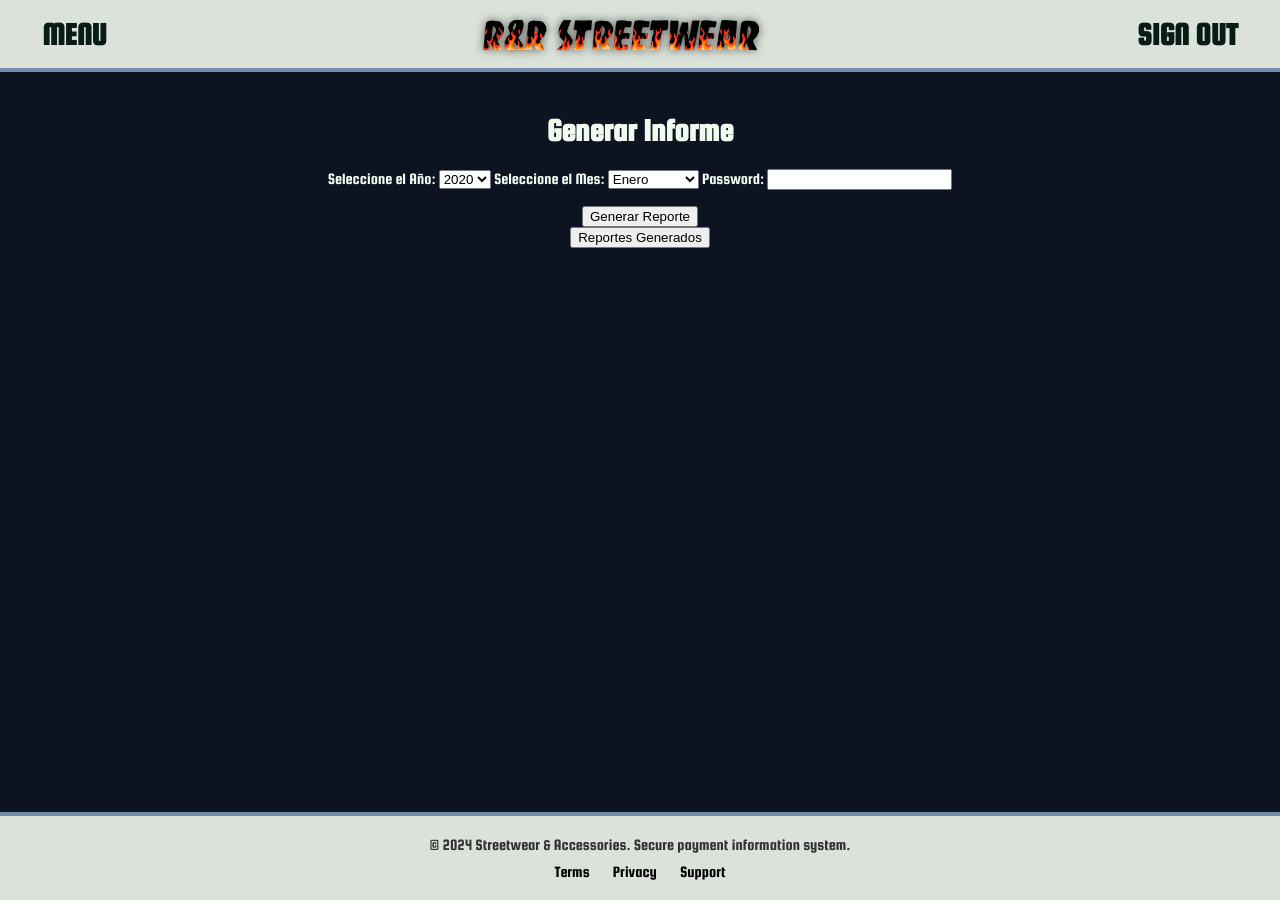
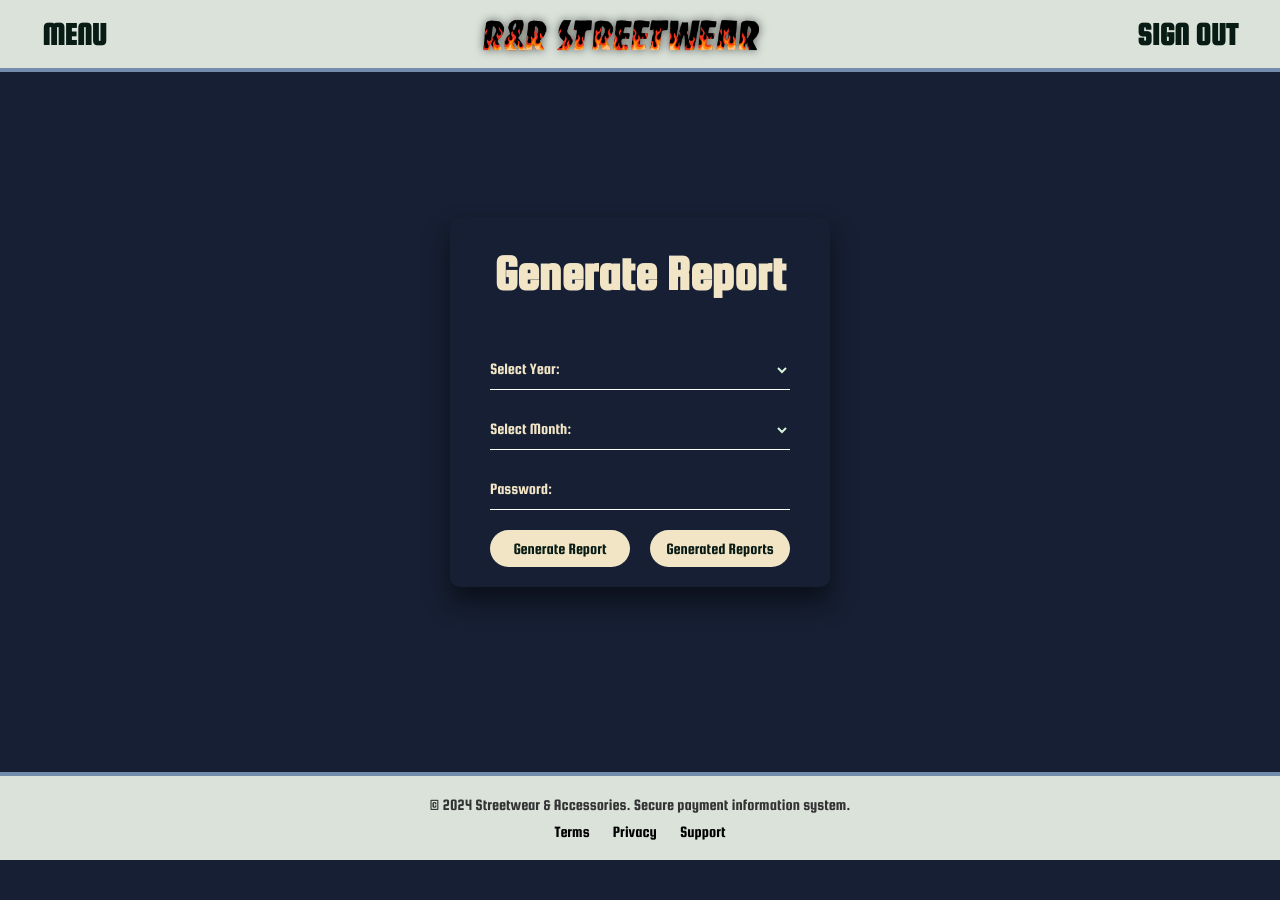
Before and after one commit to AlejandroRiba/proyectocryp2, a Flask app: page /generar_informe in a window 1280 px wide. After the commit the page ends 860 px from the top, so only its background shows below. Run offline with Flask 3, Linux system fonts and the light colour scheme; the visitor is signed in with stand-in values (Sample User, id 1).

Commit message:
CSS Generación de reportes

```diff
--- a/routes/reports.py
+++ b/routes/reports.py
@@ -71,9 +71,9 @@ def generar_informe():
             if report:
                 return jsonify({"success": True, "message": "Welcome.", "destino": '/consulta_informes'}), 200
             else:
-                return jsonify({"success": False, "message": flash_message, "destino":None}), 400
+                return jsonify({"success": False, "message": flash_message, "destino":None}), 204
         else:
-            return jsonify({"success": False, "message": "Incorrect password. Try again.", "destino":None}), 400
+            return jsonify({"success": False, "message": "Incorrect password. Try again.", "destino":None}), 401
     else:
         username = session['username']
         return render_template('generar_informe.html', status=username)
--- a/static/app.js
+++ b/static/app.js
@@ -168,6 +168,9 @@ function manejarEnvioFormulario(formId, ruta) {
     const form = document.getElementById(formId);
     const submitButton = form.querySelector('button[type="submit"]');
     const originalText = submitButton.innerText; // Guarda el texto original del botón
+
+
+
     form.addEventListener('submit', function(e) {
         e.preventDefault();
         // Realiza las validaciones telefono e email, si no son el form correspondiente devuelve true
@@ -177,11 +180,14 @@ function manejarEnvioFormulario(formId, ruta) {
             return; // Sale de la función
         }
         // Realiza las validaciones para los productos, si no es el form de venta, devuelve true
-        if (!prepareSelectedProducts(formId)) {
-            // Si `prepareSelectedProducts` retorna false, no se envía el formulario
-            submitButton.disabled = false; // Habilitar el botón nuevamente
-            return; // Sale de la función
+        if(formId == "ventaForm"){
+            if (!prepareSelectedProducts(formId)) {
+                // Si `prepareSelectedProducts` retorna false, no se envía el formulario
+                submitButton.disabled = false; // Habilitar el botón nuevamente
+                return; // Sale de la función
+            }
         }
+
         // Cambia el texto del botón y lo desactiva
         submitButton.innerText = 'Loading...';
         submitButton.disabled = true;
--- /dev/null
+++ b/static/style_generar_informe.css
@@ -0,0 +1,292 @@
+@import url('https://fonts.googleapis.com/css2?family=Squada+One&display=swap');
+@import url('https://fonts.googleapis.com/css2?family=Barlow+Condensed&display=swap');
+@import url('https://fonts.googleapis.com/css2?family=Fjalla+One&display=swap');
+
+input[type="text"],
+input[type="password"],
+input[type="email"],
+input[type="tel"] {
+    font-family: "Barlow Condensed", sans-serif;
+}
+
+.login-container {
+    display: flex;
+    justify-content: center;
+    align-items: center;
+    height: 80vh;
+    width: 100%;
+    margin: 10px 0;
+    overflow: hidden;
+}
+
+.login-box {
+    position: relative;
+    z-index: 1;
+    width: 300px;
+    padding: 20px 40px;
+    background: var(--color-background-dark);
+    border-radius: 10px;
+    box-shadow: 0 15px 25px rgba(0, 0, 0, 0.5);
+    text-align: center;
+}
+
+.login-box p {
+    color: var(--color-error);
+    font-size: 14px;
+    font-family: 'Squada One', sans-serif;
+}
+
+.login-box h1 {
+    color: var(--color-text-title);
+    font-size: 50px;
+    margin-top: 10px;
+}
+
+.input-box {
+    position: relative;
+    margin-bottom: 20px;
+}
+
+.input-box small {
+    color: var(--color-warning);
+    display: none;
+    font-weight: bold;
+    font-family: sans-serif;
+}
+
+.input-box input,
+.input-box select {
+    width: 100%;
+    padding: 10px 0;
+    font-size: 16px;
+    color: var(--color-text-inverted);
+    background: transparent;
+    border: none;
+    border-bottom: 1px solid #fff;
+    outline: none;
+    transition: all 0.3s ease;
+}
+
+.input-box label {
+    position: absolute;
+    top: 0;
+    left: 0;
+    padding: 10px 0;
+    font-size: 16px;
+    color: var(--color-text-title);
+    pointer-events: none;
+    transition: 0.5s;
+    font-weight: 500;
+}
+
+.input-box input:focus ~ label,
+.input-box select:focus ~ label,
+.input-box input:valid ~ label,
+.input-box select:valid ~ label {
+    top: -20px;
+    font-size: 14px;
+}
+
+.input-box input:disabled,
+.input-box select:disabled {
+    color: #797979;
+}
+
+.button-box {
+    text-align: center;
+}
+
+.button-box button {
+    width: 100%;
+    padding: 10px;
+    background: var(--color-button-primary);
+    border: none;
+    border-radius: 25px;
+    color: var(--color-text-primary);
+    font-size: 16px;
+    font-family: 'Squada One';
+    cursor: pointer;
+}
+
+.button-box button:hover {
+    background: var(--color-background-light);
+}
+
+.customButton,
+.customButtondisabled {
+    font-family: 'Squada One';
+    color: var(--color-text-inverted);
+    padding: 10px;
+    background-color: transparent;
+    border: solid 1px white;
+    border-radius: 12px;
+    cursor: pointer;
+    display: inline-block;
+    width: 100%;
+    font-size: 16px;
+}
+
+.customButton:hover {
+    background: var(--color-background-light);
+    color: var(--color-text-primary);
+}
+
+.customButtondisabled:hover {
+    background-color: var(--color-background-dark);
+}
+
+#customText {
+    color: var(--color-text-title);
+    font-size: 14px;
+    display: block;
+    margin-top: 10px;
+}
+
+.links {
+    display: flex;
+    justify-content: center;
+    margin-top: 10px;
+}
+
+.links a {
+    color: var(--color-text-title);
+    font-size: 16px;
+    text-decoration: none;
+}
+
+.links a:hover {
+    text-decoration: underline;
+    color: var(--color-link-hover);
+}
+
+.message-container {
+    display: flex;
+    align-items: center;
+    margin-top: -30px;
+}
+
+.checkbox-container {
+    display: flex;
+    align-items: center;
+    margin-top: -14px;
+    margin-bottom: 20px;
+    margin-left: 20px;
+    gap: 5px;
+}
+
+.checkbox-container label {
+    font-size: 14px;
+    color: var(--color-text-title);
+    margin-right: 10px;
+    cursor: pointer;
+    font-family: "Barlow Condensed", sans-serif;
+}
+
+.checkbox-container input[type="checkbox"] {
+    display: none;
+}
+
+.custom-checkbox {
+    width: 18px;
+    height: 18px;
+    background-color: #080808;
+    border-radius: 4px;
+    border: 2px solid #7e0a0a;
+    display: flex;
+    align-items: center;
+    justify-content: center;
+    transition: background-color 0.3s ease;
+}
+
+.custom-checkbox:before {
+    content: "✓";
+    color: #d3d3d3;
+    font-size: 14px;
+    display: none;
+}
+
+.checkbox-container input[type="checkbox"]:checked + .custom-checkbox:before {
+    display: block;
+}
+
+.checkbox-container input[type="checkbox"]:checked + .custom-checkbox {
+    border-color: #ff7d41;
+}
+
+.contenedor_buscador {
+    margin: 20px auto;
+    width: 90%;
+    height: fit-content;
+    overflow: auto;
+    padding: 10px 30px;
+    background: var(--color-background-dark);
+    color: var(--color-text-light);
+    border-radius: 10px;
+}
+
+.contenedor_buscador h1 {
+    color: var(--color-text-title);
+    font-size: 50px;
+    text-align: center;
+}
+
+.contenedor_tabla,
+.contenedor_tabla1 {
+    background-color: transparent;
+    padding: 20px 0;
+    width: 100%;
+}
+
+.contenedor_tabla table,
+.contenedor_tabla1 table {
+    text-align: center;
+    border-collapse: collapse;
+    width: 100%;
+    font-family: "Fjalla One", sans-serif;
+}
+
+.contenedor_tabla th,
+.contenedor_tabla td,
+.contenedor_tabla1 th,
+.contenedor_tabla1 td {
+    padding: 20px 10px;
+    border: 1px rgb(189, 187, 187) solid;
+    letter-spacing: 1px;
+}
+
+.contenedor_tabla th,
+.contenedor_tabla1 th {
+    font-weight: normal;
+}
+
+.input-box {
+    position: relative;
+    margin-bottom: 20px;
+}
+
+/* Estilo para el select */
+.input-box select {
+    width: 100%;
+    padding: 10px 0;
+    font-size: 16px;
+    color: var(--color-text-inverted);
+    background: transparent;
+    border: none;
+    border-bottom: 1px solid #fff;
+    outline: none;
+    position: relative; /* Para que el label se pueda mover en relación con el select */
+    transition: all 0.3s ease;
+}
+
+/* Estilo para el label */
+.input-box label {
+    position: absolute;
+    top: 0;
+    left: 0;
+    padding: 10px 0;
+    font-size: 16px;
+    color: var(--color-text-title);
+    pointer-events: none;
+    transition: 0.3s ease;
+    font-weight: 500;
+}
--- a/static/stylemain.css
+++ b/static/stylemain.css
@@ -10,7 +10,7 @@
     --color-background: #dae2da; /* Fondo principal muy claro */
     --color-background-light: #c4d2e6; /* Fondo secundario */
     --color-backgorund-gradient-light: linear-gradient(to right, #adbdd3, #73aabb);
-    --color-background-dark: #0D1321; /* Fondo oscuro para secciones destacadas */
+    --color-background-dark: #161f33; /* Fondo oscuro para secciones destacadas */
     /* Textos */
     --color-text-primary: #081C15; /* Texto principal oscuro */
     --color-text-secondary: #1B4332; /* Texto secundario más claro */
@@ -155,6 +155,12 @@ footer {
     color: var(--color-text-light);
 }
 
+.category h1{
+    color: var(--color-text-title);
+    font-size: 50px;
+    text-align: center;
+}
+
 .image-container {
     position: relative;
     height: 100%;
--- a/templates/generar_informe.html
+++ b/templates/generar_informe.html
@@ -1,11 +1,12 @@
 <!DOCTYPE html>
-<html lang="es">
+<html lang="en">
 <head>
     <meta charset="UTF-8">
     <meta name="viewport" content="width=device-width, initial-scale=1.0">
     <link rel="icon" href="static/images/logosmall.ico">
     <title>R&R REPORT</title>
     <link rel="stylesheet" href="{{ url_for('static', filename='stylemain.css') }}">
+    <link rel="stylesheet" href="{{ url_for('static', filename='style_generar_informe.css') }}">
 </head>
 <body>
     <div class="wrapper-main">
@@ -14,37 +15,44 @@
         <!-- Navbar -->
 
         <main>
-            <!-- Contenedor Principal -->
-            <div class="container">
-                <div class="category">
-                    <h1 class="page-title">Generar Informe</h1>
-                    <!-- Formulario -->
+            <div class="login-container">
+                <div class="login-box">
+                    <h1 class="page-title">Generate Report</h1><br>
+                    <!-- Form -->
                     <div class="form-container">
                         <form id="reporte-form" action="{{ url_for('reports.generar_informe') }}" method="POST" class="styled-form">
-                            <label for="year">Seleccione el Año:</label>
+
+                            <div class="input-box">
+
                                 <select id="year" name="year" required>
-                                {% for y in range(2020, 2025) %}
+                                    <option value="" disabled selected></option>
+                                    {% for y in range(2024, 2025) %}
                                     <option value="{{ y }}">{{ y }}</option>
                                     {% endfor %}
                                 </select>
+                                <label for="year">Select Year:</label>
+                            </div>
 
-                            <label for="month">Seleccione el Mes:</label>
+                            <div class="input-box">
                                 <select id="month" name="month" required>
-                                <option value="1">Enero</option>
-                                <option value="2">Febrero</option>
-                                <option value="3">Marzo</option>
-                                <option value="4">Abril</option>
-                                <option value="5">Mayo</option>
-                                <option value="6">Junio</option>
-                                <option value="7">Julio</option>
-                                <option value="8">Agosto</option>
-                                <option value="9">Septiembre</option>
-                                <option value="10">Octubre</option>
-                                <option value="11">Noviembre</option>
-                                <option value="12">Diciembre</option>
+                                    <option value="" disabled selected></option>
+                                    <option value="1">January</option>
+                                    <option value="2">February</option>
+                                    <option value="3">March</option>
+                                    <option value="4">April</option>
+                                    <option value="5">May</option>
+                                    <option value="6">June</option>
+                                    <option value="7">July</option>
+                                    <option value="8">August</option>
+                                    <option value="9">September</option>
+                                    <option value="10">October</option>
+                                    <option value="11">November</option>
+                                    <option value="12">December</option>
                                 </select>
+                                <label for="month">Select Month:</label>
+                            </div>
 
-                            <label for="password">Password:</label>
+                            <div class="input-box">
                                 <input
                                     type="password"
                                     id="password"
@@ -53,16 +61,19 @@
                                     onclick="ocultaError()"
                                     title="Enter your password"
                                     oninput="this.setCustomValidity('')"
-                                oninvalid="this.setCustomValidity('Por favor ingrese su contraseña')"
+                                    oninvalid="this.setCustomValidity('Please enter your password')"
                                 >
+                                <label for="password">Password:</label>
+                            </div>
 
-                            <!-- Mensaje de error -->
+                            <!-- Error message -->
                             <p id="error_message" class="error-message"></p>
 
-                            <button type="submit" class="primary-button">Generar Reporte</button>
+                            <div class="button-box" style="display: flex; gap: 20px;">
+                                <button type="submit" class="primary-button">Generate Report</button>
+                                <button onclick="redireccion('/consulta_informes')" class="secondary-button">Generated Reports</button>
+                            </div>
                         </form>
-
-                        <button onclick="redireccion('/consulta_informes')" class="secondary-button">Reportes Generados</button>
                     </div>
                 </div>
             </div>
```
Lines whose indentation alone changed are shown as unchanged.
